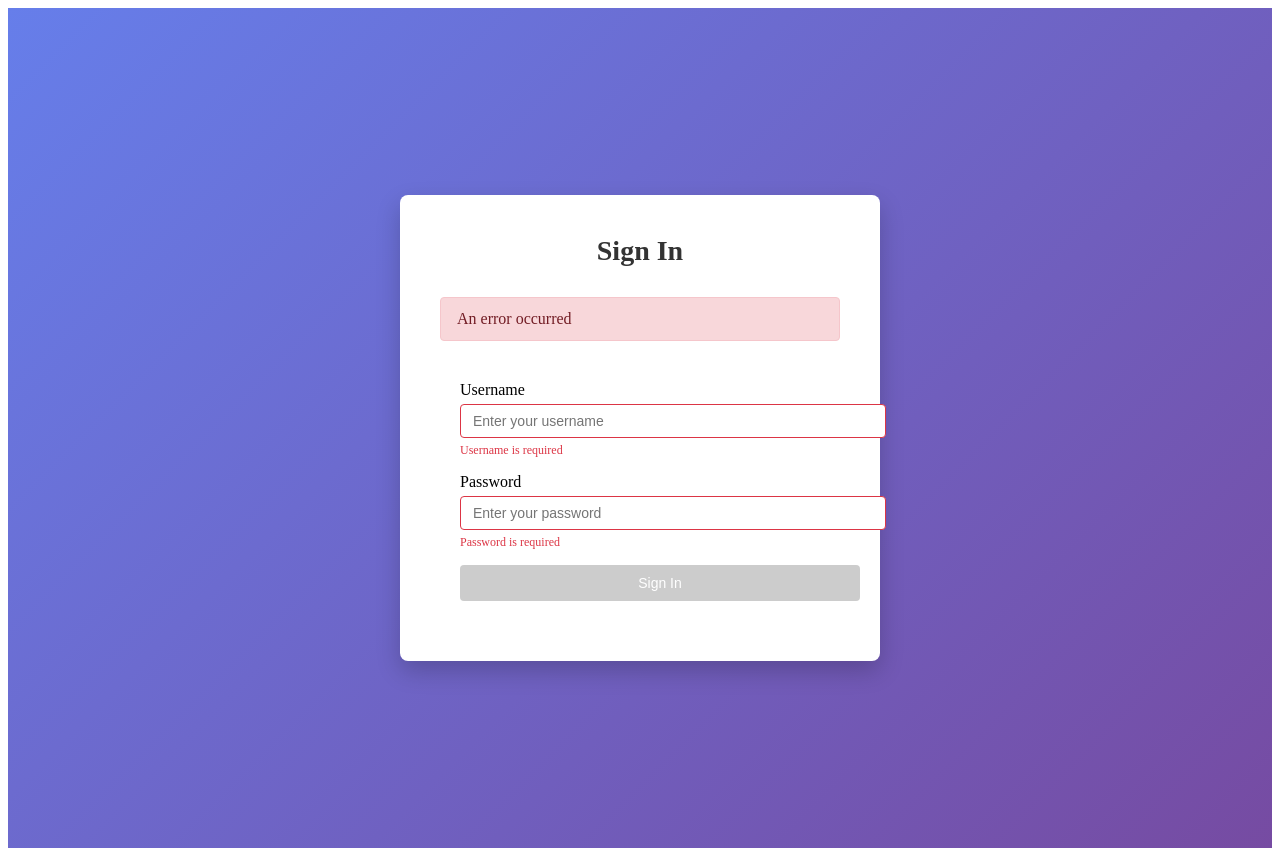
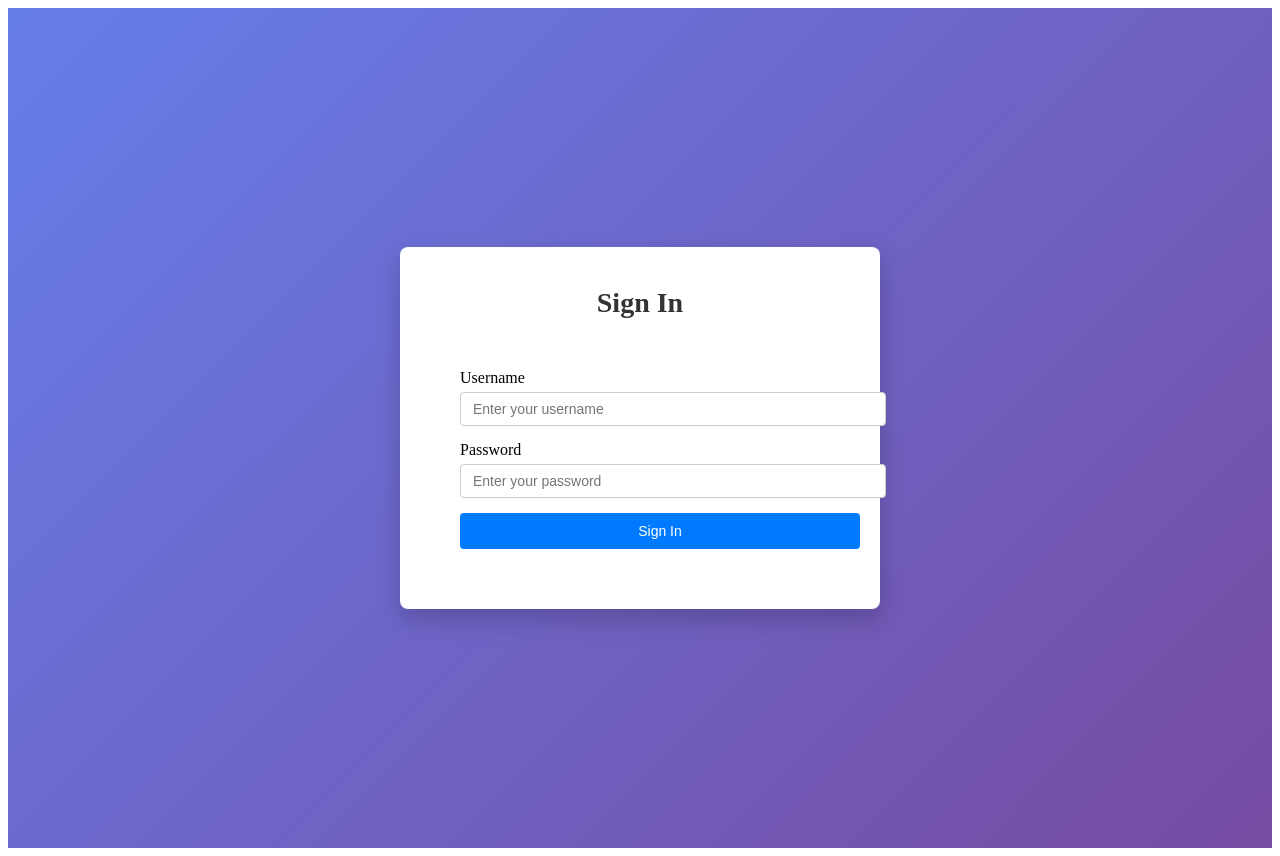
Before and after one commit to ramprasathp-rp7/enterprise-trading-platform, an Angular app in the folder sprint-09-trading-ui/: page /sign-in in a window 1280 px wide. Built offline with nearby package versions, Linux system fonts and the light colour scheme.

Commit message:
fixed error displaying and visual feedbacks

```diff
--- a/sprint-09-trading-ui/src/app/features/sign-in/components/credential-form/credential-form.component.html
+++ b/sprint-09-trading-ui/src/app/features/sign-in/components/credential-form/credential-form.component.html
@@ -8,8 +8,10 @@
       type="text"
       [ngModel]="username()"
       (ngModelChange)="username.set($event)"
+      (blur)="onUsernameBlur()"
       placeholder="Enter your username"
       class="form-control"
+      [disabled]="isDisabled()"
       [class.is-invalid]="usernameErrors().length > 0"
     />
     <div class="invalid-feedback" *ngIf="usernameErrors().length > 0">
@@ -26,8 +28,10 @@
       type="password"
       [ngModel]="password()"
       (ngModelChange)="password.set($event)"
+      (blur)="onPasswordBlur()"
       placeholder="Enter your password"
       class="form-control"
+      [disabled]="isDisabled()"
       [class.is-invalid]="passwordErrors().length > 0"
     />
     <div class="invalid-feedback" *ngIf="passwordErrors().length > 0">
@@ -38,7 +42,7 @@
   <button
     type="submit"
     data-testid="submit-btn"
-    [disabled]="hasErrors()"
+    [disabled]="isFormDisabled()"
     class="btn btn-primary w-100"
   >
     Sign In
--- a/sprint-09-trading-ui/src/app/features/sign-in/components/credential-form/credential-form.component.ts
+++ b/sprint-09-trading-ui/src/app/features/sign-in/components/credential-form/credential-form.component.ts
@@ -2,6 +2,7 @@ import {
   Component,
   EventEmitter,
   Output,
+  input,
   signal,
   computed,
 } from '@angular/core';
@@ -14,6 +15,9 @@ import { LoginCredentials } from '../../../../core/auth/auth.models';
  *
  * Reusable login form with validation.
  * Uses standalone component with signals for reactive state.
+ *
+ * Inputs:
+ * - disabled: whether the form is disabled (during sign-in)
  *
  * Emits:
  * - submitAttempt: {username, password} when form is submitted with valid input
@@ -28,13 +32,26 @@ import { LoginCredentials } from '../../../../core/auth/auth.models';
 export class CredentialFormComponent {
   @Output() submitAttempt = new EventEmitter<LoginCredentials>();
 
+  // Input to disable the form during loading
+  isDisabled = input<boolean>(false);
+
   username = signal<string>('');
   password = signal<string>('');
+
+  // Track whether fields have been touched/focused
+  usernameTouched = signal<boolean>(false);
+  passwordTouched = signal<boolean>(false);
+  formSubmitted = signal<boolean>(false);
 
   // Validation computed signals
   usernameErrors = computed(() => {
     const value = this.username();
     const errors: string[] = [];
+
+    // Only show errors if field was touched or form was submitted
+    if (!this.usernameTouched() && !this.formSubmitted()) {
+      return errors;
+    }
 
     if (!value) {
       errors.push('Username is required');
@@ -46,6 +63,11 @@ export class CredentialFormComponent {
   passwordErrors = computed(() => {
     const value = this.password();
     const errors: string[] = [];
+
+    // Only show errors if field was touched or form was submitted
+    if (!this.passwordTouched() && !this.formSubmitted()) {
+      return errors;
+    }
 
     if (!value) {
       errors.push('Password is required');
@@ -63,13 +85,32 @@ export class CredentialFormComponent {
     return this.usernameErrors().length > 0 || this.passwordErrors().length > 0;
   });
 
+  // Form is disabled during sign-in
+  isFormDisabled = computed(() => this.isDisabled() || this.hasErrors());
+
   constructor() {}
+
+  /**
+   * Mark username field as touched
+   */
+  onUsernameBlur(): void {
+    this.usernameTouched.set(true);
+  }
+
+  /**
+   * Mark password field as touched
+   */
+  onPasswordBlur(): void {
+    this.passwordTouched.set(true);
+  }
 
   /**
    * Handle form submission
    */
   onSubmit(): void {
-    if (!this.isValid()) {
+    this.formSubmitted.set(true);
+
+    if (!this.isValid() || this.isDisabled()) {
       return;
     }
 
@@ -85,5 +126,8 @@ export class CredentialFormComponent {
   reset(): void {
     this.username.set('');
     this.password.set('');
+    this.usernameTouched.set(false);
+    this.passwordTouched.set(false);
+    this.formSubmitted.set(false);
   }
 }
--- a/sprint-09-trading-ui/src/app/features/sign-in/components/sign-in-error-message/sign-in-error-message.component.ts
+++ b/sprint-09-trading-ui/src/app/features/sign-in/components/sign-in-error-message/sign-in-error-message.component.ts
@@ -6,6 +6,7 @@ import { CommonModule } from '@angular/common';
  *
  * Displays error messages with readable text.
  * Maps error codes to user-friendly messages.
+ * Only shows when there is an actual error (message is not null).
  */
 @Component({
   selector: 'app-sign-in-error-message',
@@ -29,6 +30,10 @@ export class SignInErrorMessageComponent {
 
   /**
    * Computed property: whether the error message is visible
+   * Only shows when message is not null and not empty
    */
-  isVisible = computed(() => !!this.message());
+  isVisible = computed(() => {
+    const msg = this.message();
+    return msg !== null && msg.length > 0;
+  });
 }
--- /dev/null
+++ b/sprint-09-trading-ui/src/app/features/sign-in/components/sign-in-success-message/sign-in-success-message.component.css
@@ -0,0 +1,16 @@
+.alert-success {
+  background-color: #d4edda;
+  border: 1px solid #c3e6cb;
+  border-radius: 4px;
+  padding: 12px 16px;
+  margin-bottom: 16px;
+  color: #155724;
+}
+
+.success-message {
+  font-weight: 500;
+  font-size: 14px;
+  display: flex;
+  align-items: center;
+  gap: 8px;
+}
--- /dev/null
+++ b/sprint-09-trading-ui/src/app/features/sign-in/components/sign-in-success-message/sign-in-success-message.component.html
@@ -0,0 +1,3 @@
+<div *ngIf="show()" class="alert alert-success" role="alert">
+  <div class="success-message">✓ Sign in successful! Redirecting...</div>
+</div>
--- /dev/null
+++ b/sprint-09-trading-ui/src/app/features/sign-in/components/sign-in-success-message/sign-in-success-message.component.ts
@@ -0,0 +1,27 @@
+import { Component, input, computed } from '@angular/core';
+import { CommonModule } from '@angular/common';
+
+/**
+ * Sign-In Success Message Component
+ *
+ * Displays a success message when login is successful.
+ * Shows briefly before redirect to dashboard.
+ */
+@Component({
+  selector: 'app-sign-in-success-message',
+  standalone: true,
+  imports: [CommonModule],
+  templateUrl: './sign-in-success-message.component.html',
+  styleUrls: ['./sign-in-success-message.component.css'],
+})
+export class SignInSuccessMessageComponent {
+  /**
+   * Whether to show the success message
+   */
+  isVisible = input<boolean>(false);
+
+  /**
+   * Computed property: whether the success message is visible
+   */
+  show = computed(() => this.isVisible());
+}
--- a/sprint-09-trading-ui/src/app/features/sign-in/pages/login/login.component.html
+++ b/sprint-09-trading-ui/src/app/features/sign-in/pages/login/login.component.html
@@ -2,7 +2,12 @@
   <div class="login-card">
     <h1 class="login-title">Sign In</h1>
 
-    <!-- Error message display -->
+    <!-- Success message display (shows when login succeeds) -->
+    <app-sign-in-success-message
+      [isVisible]="isLoginSuccessful()">
+    </app-sign-in-success-message>
+
+    <!-- Error message display (only shows when there's an actual error) -->
     <app-sign-in-error-message
       [message]="errorMessage()"
       [errorCode]="errorCode()">
@@ -11,10 +16,11 @@
     <!-- Login form -->
     <app-credential-form
       (submitAttempt)="onSubmit($event)"
+      [isDisabled]="isLoading()"
       [class.is-loading]="isLoading()">
     </app-credential-form>
 
-    <!-- Loading indicator -->
+    <!-- Loading/Processing indicator -->
     <div *ngIf="isLoading()" class="loading-indicator">
       <div class="spinner"></div>
       <span>Signing in...</span>
--- a/sprint-09-trading-ui/src/app/features/sign-in/sign-in.models.ts
+++ b/sprint-09-trading-ui/src/app/features/sign-in/sign-in.models.ts
@@ -46,15 +46,22 @@ export interface SignInState {
  * Error code to readable message mapping
  */
 export const ERROR_CODE_MESSAGES: Record<string, string> = {
-  'AUTH-401': 'Invalid username or password',
-  'AUTH-409': 'Username already taken',
+  'AUTH-401': 'The username or password is incorrect',
+  'AUTH-409': 'That username is already taken',
   'VAL-422': 'Please check your input',
 };
 
 /**
  * Get readable error message for error code
+ * Returns null if no error code is provided (no error)
+ * Returns a user-friendly message for known codes
+ * Returns a fallback message with the error code for unknown codes
  */
-export function getErrorMessage(errorCode: string | null): string {
-  if (!errorCode) return 'An error occurred';
-  return ERROR_CODE_MESSAGES[errorCode] || 'An error occurred';
+export function getErrorMessage(errorCode: string | null): string | null {
+  if (!errorCode) {
+    // No error code = no error, return null (nothing to display)
+    return null;
+  }
+  // Return mapped message or fallback with code
+  return ERROR_CODE_MESSAGES[errorCode] || `An error occurred (${errorCode})`;
 }
--- a/sprint-09-trading-ui/src/app/features/sign-in/sign-in.store.ts
+++ b/sprint-09-trading-ui/src/app/features/sign-in/sign-in.store.ts
@@ -57,7 +57,8 @@ export class SignInStore {
       })
       .catch((error) => {
         // Handle error response
-        const errorCode = error?.errorCode || 'UNKNOWN';
+        // Extract errorCode from HttpErrorResponse.error.errorCode
+        const errorCode = error?.error?.errorCode || 'UNKNOWN';
         const errorMessage = getErrorMessage(errorCode);
 
         this.errorCodeSignal.set(errorCode);
```
Also changed, not shown: sprint-09-trading-ui/src/app/features/sign-in/pages/login/login.component.ts (+13 -2 lines).
